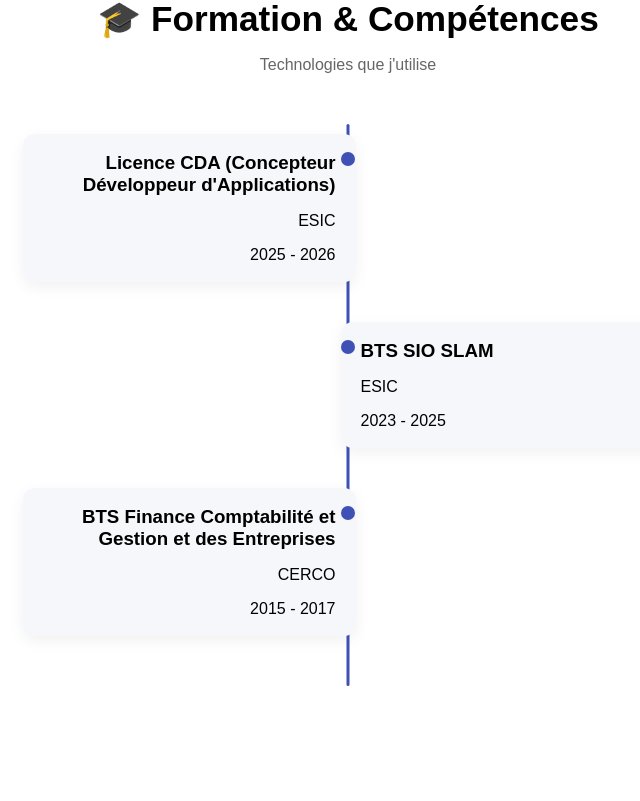
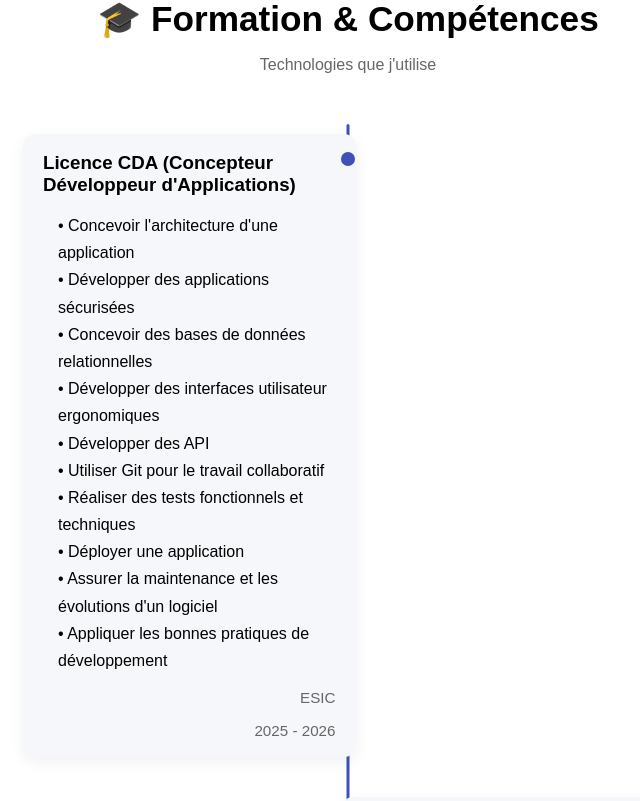
Before and after one commit to priscakebi/MonPortfolio, an Angular app: page / in a window 1280 px wide. Shown: the part 1559-2360 px from the top of the page, without its empty margins (292-932 px from the left). Built offline with nearby package versions, Linux system fonts and the light colour scheme.

Commit message:
news modifications

```diff
--- a/src/app/pages/education/education.html
+++ b/src/app/pages/education/education.html
@@ -9,9 +9,11 @@
       <div class="dot"></div>
       <div class="content">
         <h3>{{ f.title }}</h3>
-        <p>{{ f.competences }}</p>
-        <p>{{ f.school }}</p>
-        <span>{{ f.year }}</span>
+
+        <p class="competences">{{ f.competences }}</p>
+
+        <p class="school">{{ f.school }}</p>
+        <span class="year">{{ f.year }}</span>
       </div>
     </div>
   </div>
--- a/src/app/pages/education/education.scss
+++ b/src/app/pages/education/education.scss
@@ -176,6 +176,40 @@
   }
 }
 
+.timeline-item:nth-child(odd) .content {
+  margin-right: auto;
+}
+
+/* Titre à gauche */
+.content h3 {
+  text-align: left;
+  margin-bottom: 10px;
+}
+
+/* Compétences à gauche */
+.competences {
+  white-space: pre-line;
+  text-align: left;
+  line-height: 1.7;
+  margin-bottom: 15px;
+}
+
+/* École et année à droite */
+.content .school,
+.content .year {
+  display: block;
+  text-align: right;
+  color: #666;
+  font-size: 0.95rem;
+}
+
+.competences {
+  white-space: pre-line;
+  text-align: left !important;
+  line-height: 1.7;
+  padding-left: 15px;
+}
+
 /* ===== SNAP ===== */
 .scroll {
   scroll-snap-type: x mandatory;
--- a/src/app/pages/education/education.ts
+++ b/src/app/pages/education/education.ts
@@ -14,7 +14,7 @@ export class Education {
   formations = [
     {
   title: "Licence CDA (Concepteur Développeur d'Applications)",
-  comptences: `• Concevoir l'architecture d'une application
+  competences: `• Concevoir l'architecture d'une application
 • Développer des applications sécurisées
 • Concevoir des bases de données relationnelles
 • Développer des interfaces utilisateur ergonomiques
@@ -29,7 +29,7 @@ export class Education {
 },
     {
       title: 'BTS SIO SLAM',
-      comptences: `• Concevoir une application
+      competences: `• Concevoir une application
 • Développer une application web
 • Développer une application mobile (notions)
 • Administrer une base de données
@@ -42,6 +42,7 @@ export class Education {
     },
     {
       title: 'BTS Finance Comptabilité et Gestion et des Entreprises',
+      competences: ',',
       school: 'CERCO',
       year: '2015 - 2017'
     }
--- a/src/app/pages/projects/projects.ts
+++ b/src/app/pages/projects/projects.ts
@@ -44,14 +44,6 @@ export class Projects {
 
   },
 
-{
-  title: 'BookPro',
-    description: 'Application de prise de rendez-vous',
-      tech: 'PHP/HTML/CSS/Bootsrap',
-        // image: '',
-        github: 'https://github.com/priscakebi/BooKPro_web.git',
-
-  }
 ];
 
 }
```
